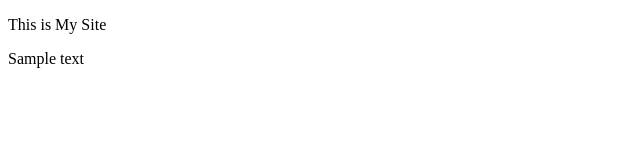
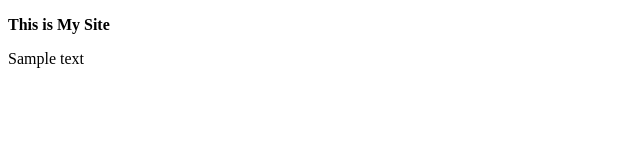
Before and after one commit to Saleh-Saeed/Saleh-Saeed.github.io, a plain HTML site: page index.html in a window 1280 px wide. Shown: the full height of the page, 0-640 px from the left. Drawn offline with Linux system fonts and the light colour scheme.

Commit message:
Third Commit

```diff
--- a/index.html
+++ b/index.html
@@ -5,7 +5,7 @@
 
   <title>HTML5 Template</title>
   <meta name="description" content="HTML5 Template">
-  <p>This is My Site</p>
+  <p><b>This is My Site</b></p>
 
 </head>
 
```
